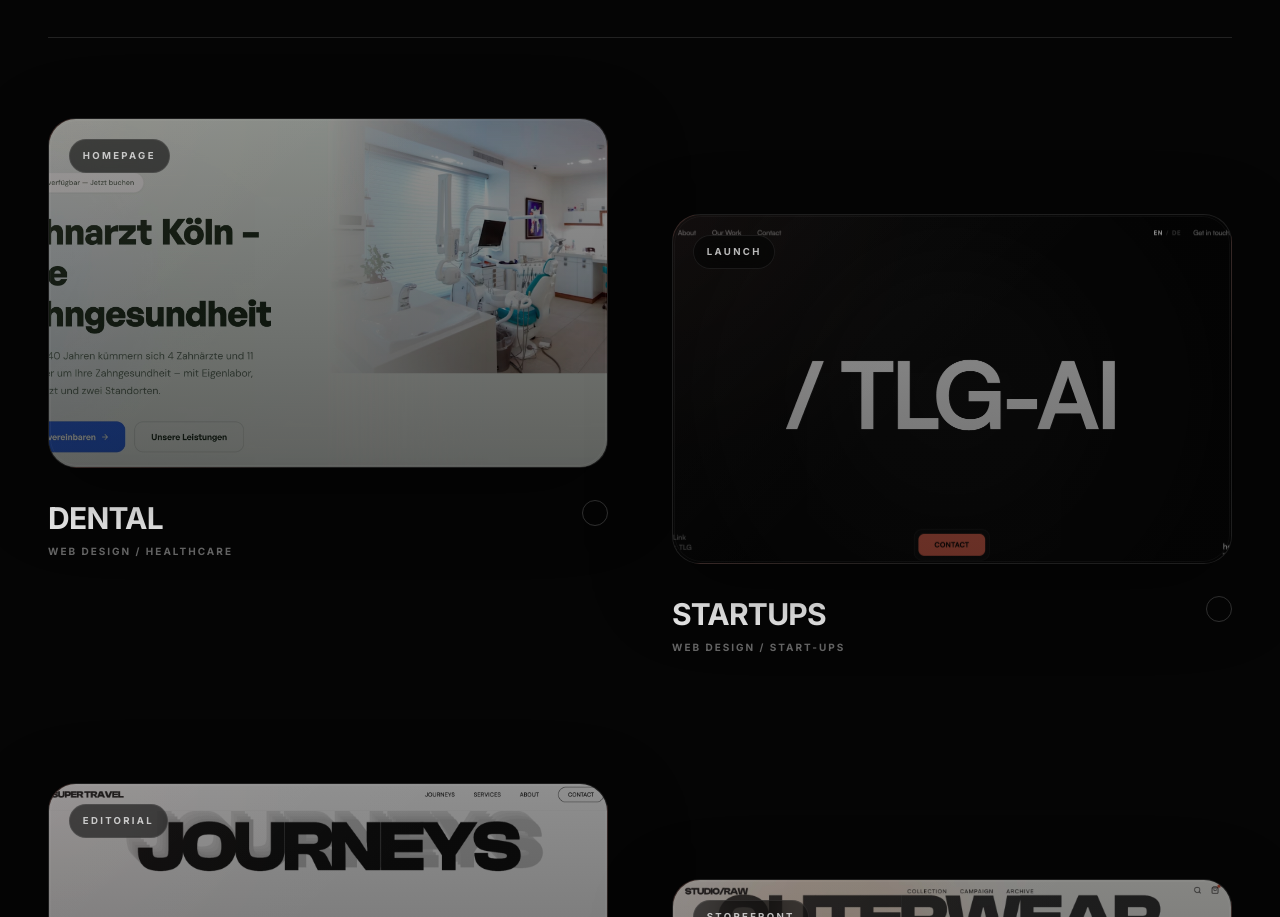
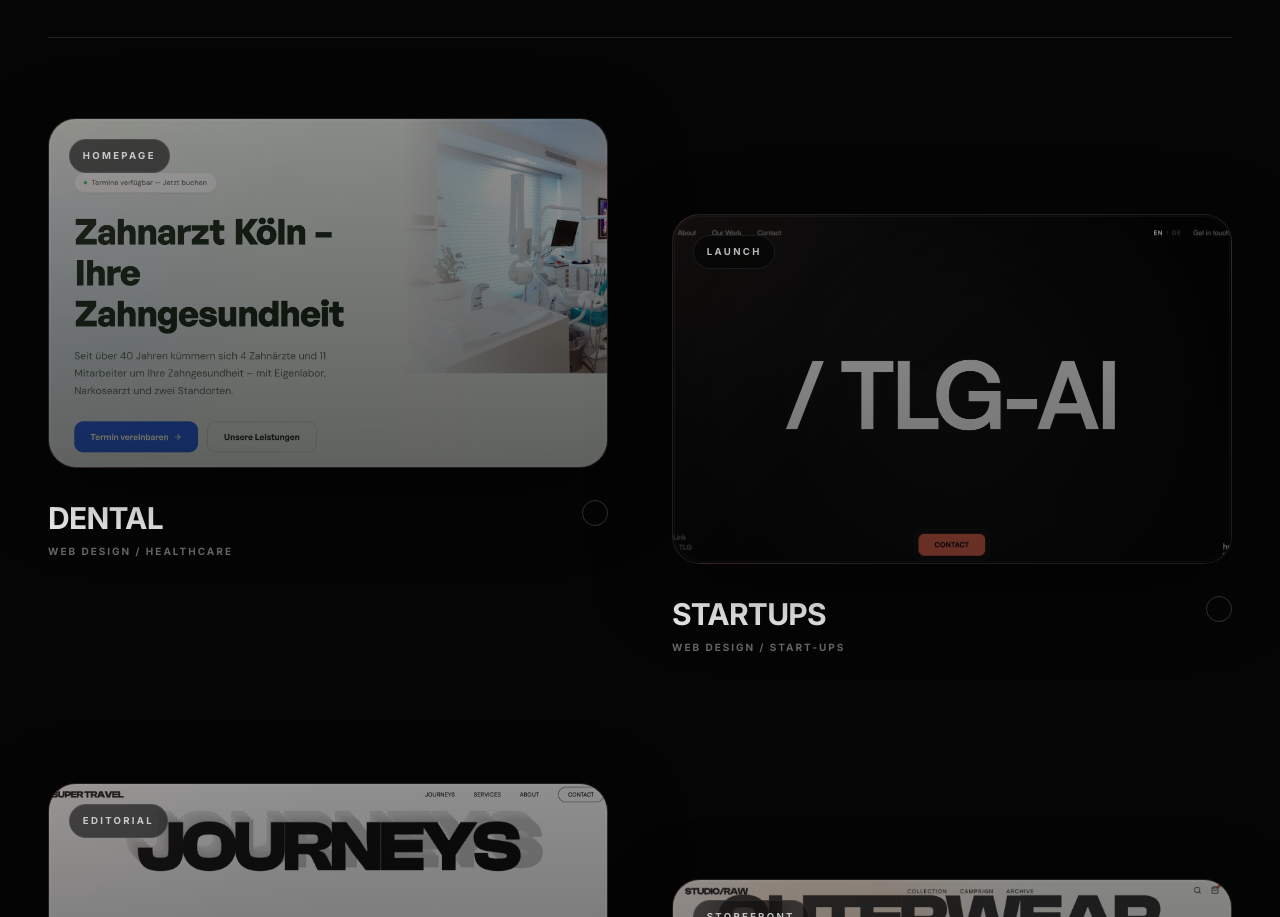
Before and after one commit to tlg-sisyphus/tlg-website, a plain HTML site: page index.html in a window 1280 px wide. Shown: the part 2090-3007 px from the top of the page. Drawn offline with nearby package versions, Linux system fonts and the light colour scheme; no server answers; some icons are missing; a web font is replaced by a local one.

Commit message:
Adjust dental gallery image crop

```diff
--- a/index.html
+++ b/index.html
@@ -359,7 +359,7 @@
                     <div class="work-frame aspect-[16/10]">
                         <span class="work-label">Homepage</span>
                         <img src="Dentist_example_image.jpg" alt="Dental practice website homepage preview"
-                             loading="lazy" class="work-shot" style="object-position: 50% 50%;">
+                             loading="lazy" class="work-shot" style="object-position: 18% 50%;">
                     </div>
                     <div class="mt-8 flex justify-between items-start">
                         <div>
```
